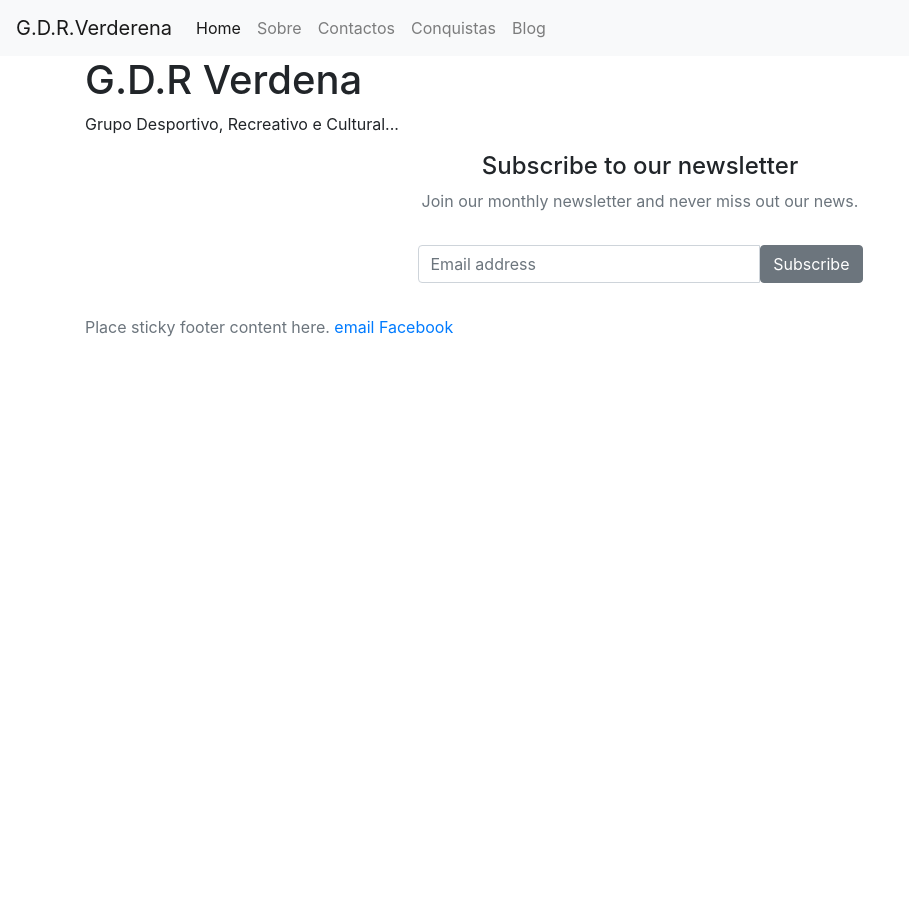
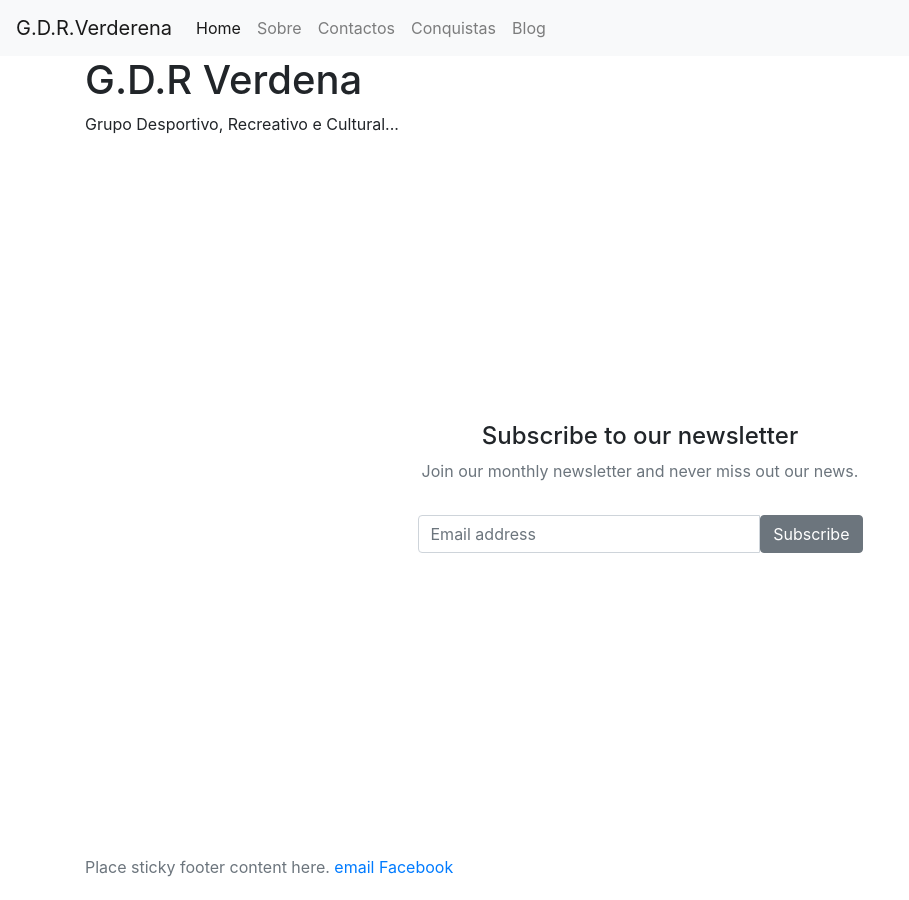
Before and after one commit to GDR-Verderena/gdr-verderena.github.io, a Jekyll site: the page built from index.html, in a window 1280 px wide. Shown: the whole page, without its empty margins (0-909 px from the left). Built offline with Jekyll 4.4.1, drawn with Linux system fonts in a browser that asks for light colours.

Commit message:
Update main.css

```diff
--- a/css/main.css
+++ b/css/main.css
@@ -190,3 +190,9 @@ body {
         height: initial;
     }
 }
+
+
+.site-newsletter
+{
+    padding: 30vmin 0vmin;
+}
```
